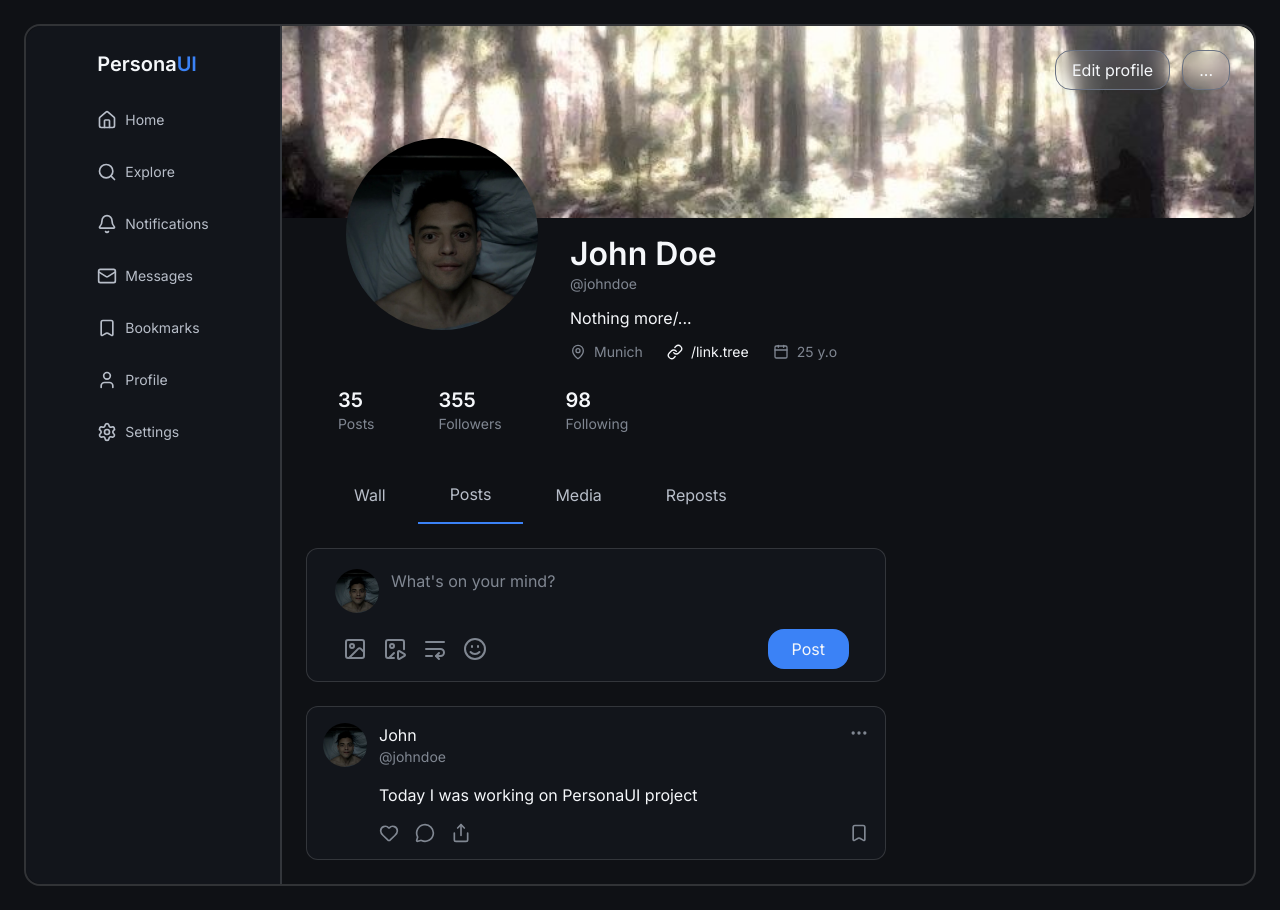
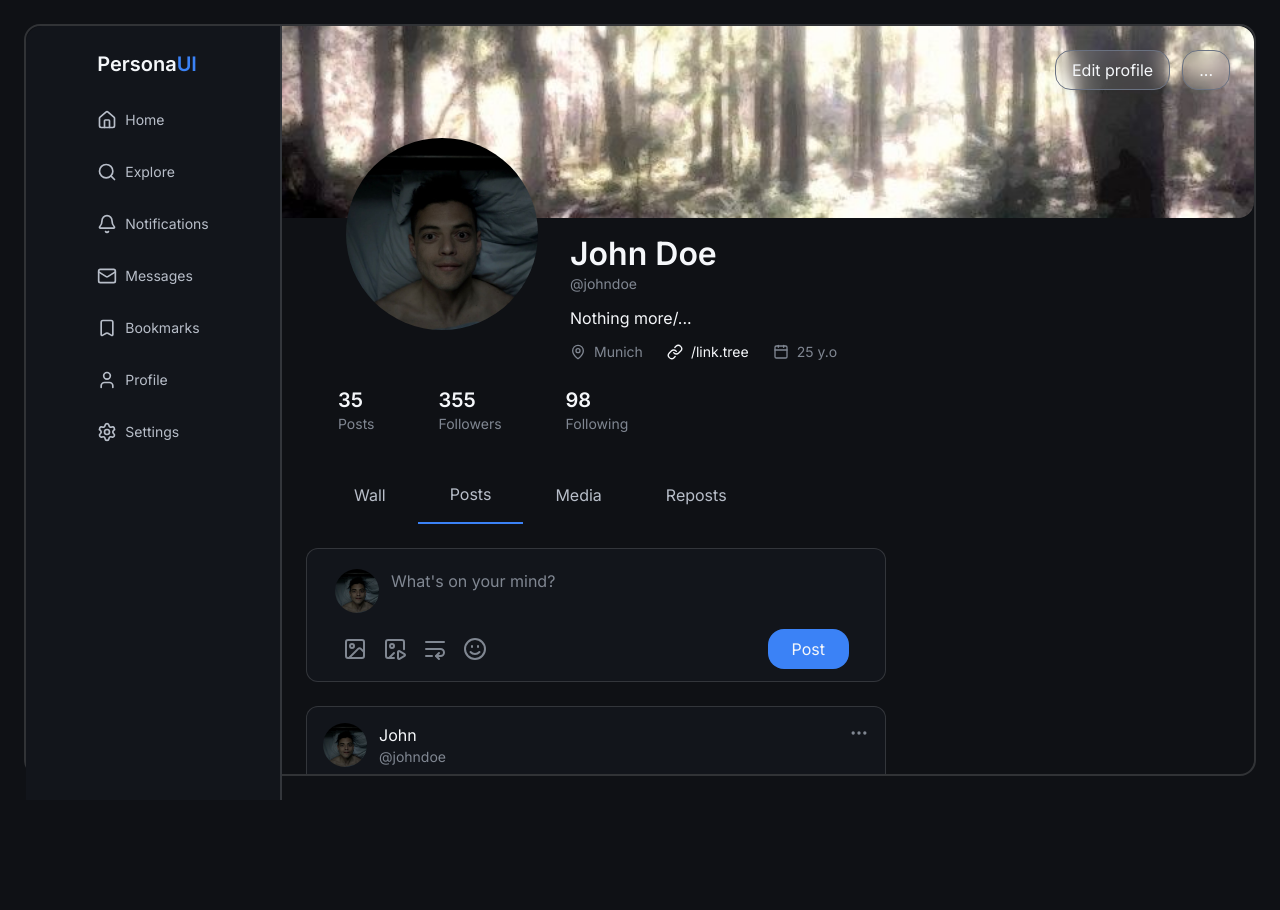
Before and after one commit to holydynamited/Personaui, a React (Vite) app: page / in a window 1280 px wide. Both pictures are taken after a click on the button "Posts". After the commit the page ends 800 px from the top, so only its background shows below. Built offline with nearby package versions, Linux system fonts and the light colour scheme.

Commit message:
feat: make post reusable and implement app layout

```diff
--- a/src/app/layouts/AppLayout.tsx
+++ b/src/app/layouts/AppLayout.tsx
@@ -3,15 +3,16 @@ import '@/styles/index.css'
 import { Outlet } from 'react-router-dom'
 import SideBar from '@/components/sidebar/Sidebar'
 
-export default function AppLayout (){
-    return <div className='relative overflow-hidden persona-background p-6 '>
+export default function AppLayout() {
+  return (
+    <div className="h-screen overflow-hidden persona-background p-6">
+      <div className="flex h-full rounded-2xl border-2 border-border-strong">
+        <SideBar />
 
-        <div className='flex flex-row  color-border-strong border-border-strong border-2 rounded-2xl  '>
-        <SideBar/>
-        <main className='w-full'>
-            <Outlet/>
+        <main className="min-w-0 flex-1 overflow-y-auto">
+          <Outlet />
         </main>
-        </div>
-
+      </div>
     </div>
+  );
 }
--- a/src/features/profile/ProfileView.tsx
+++ b/src/features/profile/ProfileView.tsx
@@ -30,7 +30,7 @@ export default function ProfileView(){
                  <ProfileHeader/>
 
            <div className="grid grid-cols-[minmax(0,1fr)_320px] gap-6 px-6 pb-6">
-        <section className="min-w-0 mt-6">
+        <section className="min-w-0 mt-6 ">
 
           <ProfileTabs activeTab={activeTab} setActiveTab={handleActiveTab} />
 
--- a/src/features/profile/components/posts/Post.tsx
+++ b/src/features/profile/components/posts/Post.tsx
@@ -7,7 +7,12 @@ import {
   MoreHorizontal,
 } from "lucide-react";
 
-export default function Post() {
+type Props ={
+    postValue:string
+
+}
+
+export default function Post({postValue}:Props) {
   return (
     <article className="mt-6 flex w-full flex-col gap-4 rounded-md border border-border-strong bg-sidebar p-4">
       <header className="flex items-start gap-3">
@@ -35,7 +40,7 @@ export default function Post() {
 
       <div className="pl-14">
         <p className="text-body text-primary">
-          Today I was working on PersonaUI project
+          {postValue}
         </p>
       </div>
 
--- a/src/features/profile/components/posts/PostsFeed.tsx
+++ b/src/features/profile/components/posts/PostsFeed.tsx
@@ -1,13 +1,21 @@
 
 import Post from "./Post";
 import PostComposer from "./PostComposer";
+
+
 
 export default function PostsFeed(){
 
     return(
         <div>
                 <PostComposer/>
-                <Post/>
+                <div>
+                    <Post postValue="Hi everybody! I've starded working on PersonaUi project. Wish me some luck! "/>
+                     <Post postValue="I hate my life "/>
+                      <Post postValue="Skibididopdopyesyes"/>
+                       <Post postValue="Skibididopdopyesyes"/>
+                </div>
+
 
         </div>
     )
```
